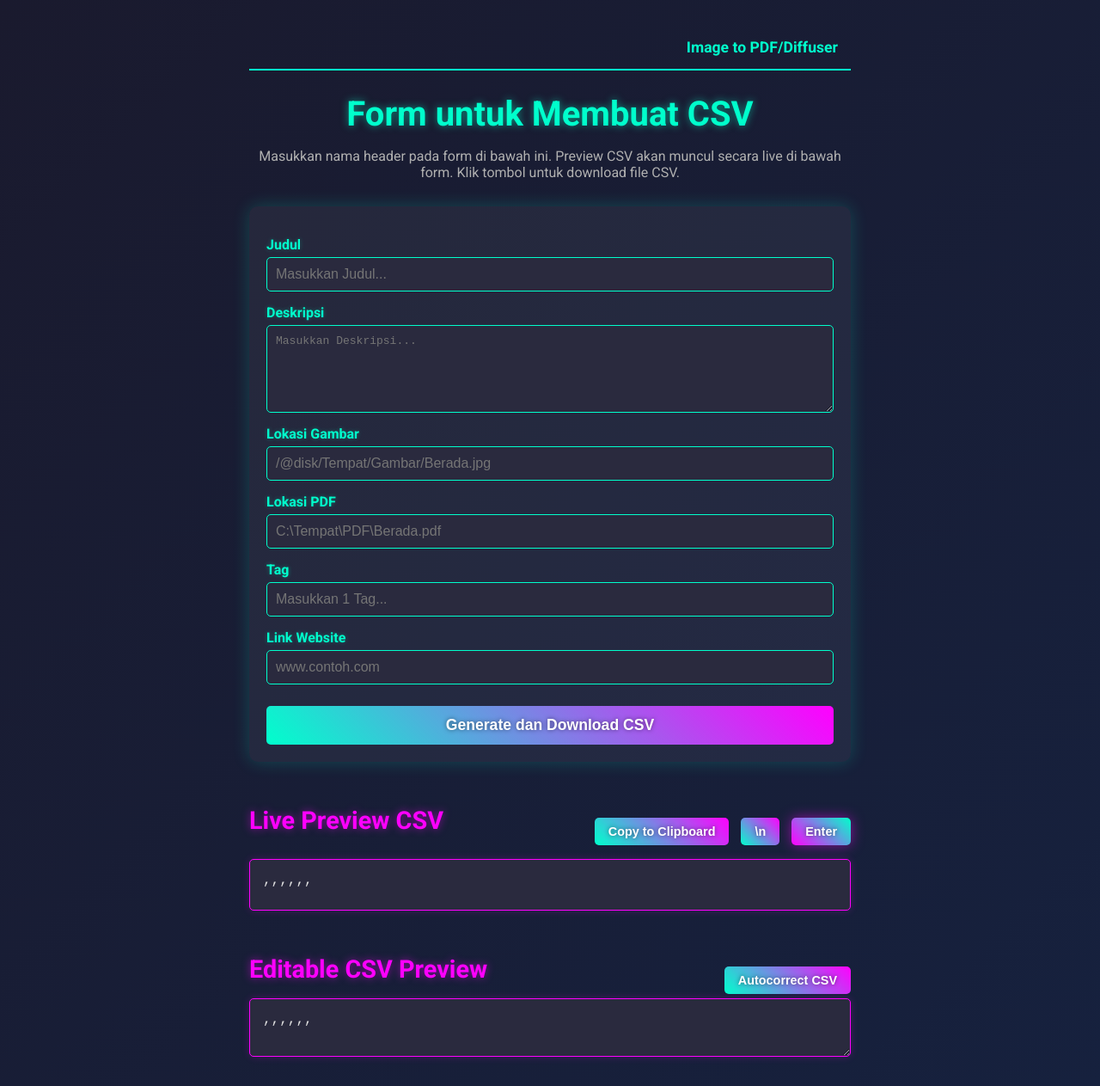
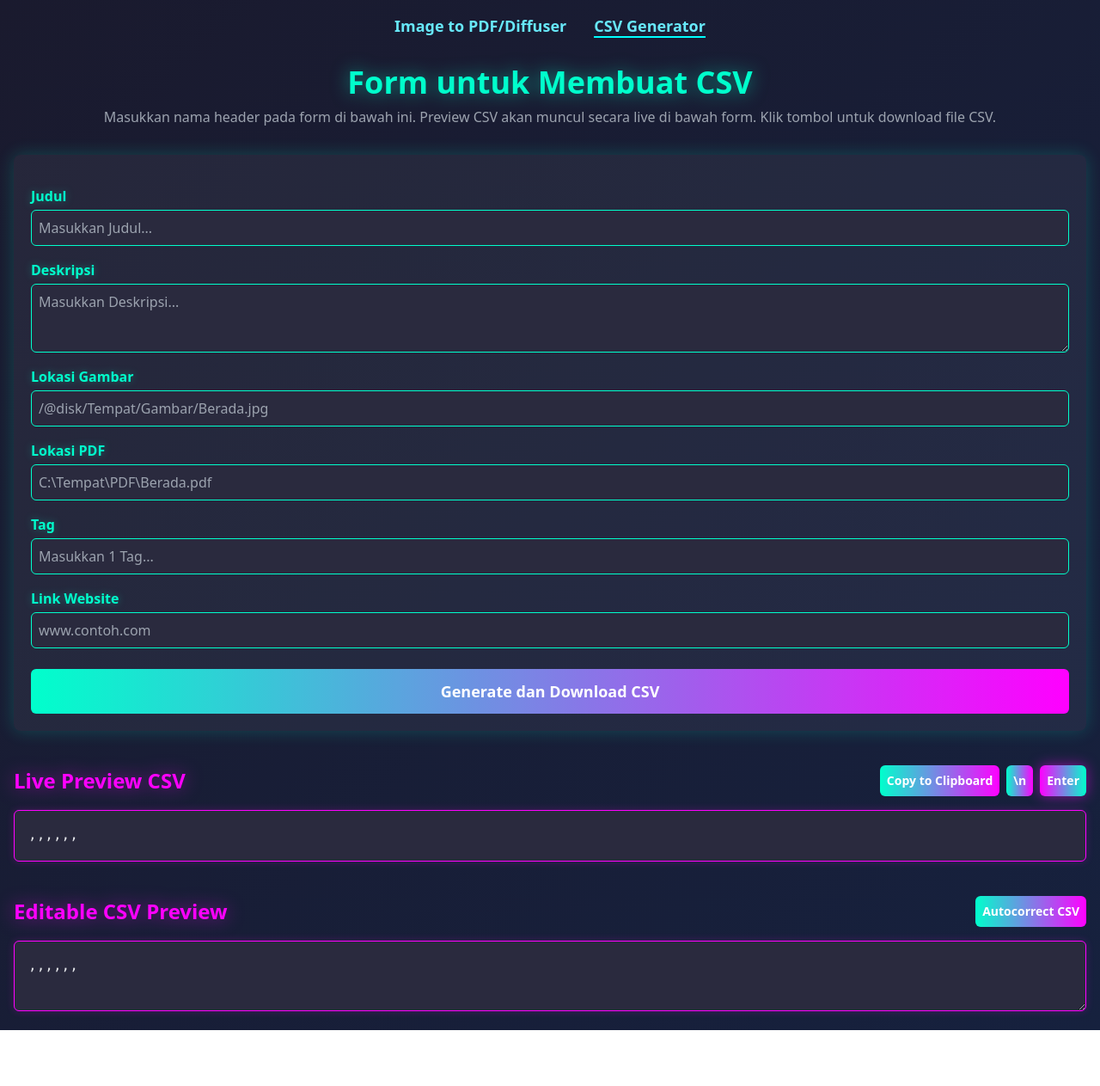
Before and after one commit to T2Zenno/CSV-Generator-DSE, a plain HTML site: page index.html in a window 1280 px wide. Shown: the whole page at 86% size. After the commit the page ends 1198 px from the top, so only its background shows below. Drawn offline with nearby package versions, Linux system fonts and the light colour scheme.

Commit message:
Update index.html

```diff
--- a/index.html
+++ b/index.html
@@ -4,188 +4,91 @@
     <meta charset="UTF-8">
     <meta name="viewport" content="width=device-width, initial-scale=1.0">
     <title>Form to CSV Generator</title>
+    <script src="https://cdn.tailwindcss.com"></script>
     <style>
-        body {
-            font-family: 'Roboto', sans-serif;
-            background: linear-gradient(135deg, #1a1a2e, #16213e);
-            color: #e0e0e0;
-            max-width: 700px;
-            margin: 0 auto;
-            padding: 30px;
-            min-height: 100vh;
+        .nav-link {
+            position: relative;
+            transition: color 0.3s;
         }
-        nav {
-            border-bottom: 2px solid #00ffcc;
-            padding: 15px;
-            margin-bottom: 20px;
-            display: flex;
-            justify-content: flex-end;
-            align-items: center;
+        .nav-link:hover {
+            color: #0ff;
         }
-        nav a {
-            color: #00ffcc;
-            text-decoration: none;
-            font-weight: bold;
-            font-size: 1.1em;
-            transition: color 0.3s ease;
+        .nav-link::after {
+            content: '';
+            position: absolute;
+            width: 0;
+            height: 2px;
+            bottom: -2px;
+            left: 0;
+            background-color: #0ff;
+            transition: width 0.3s;
         }
-        nav a:hover {
-            color: #ff00ff;
+        .nav-link:hover::after {
+            width: 100%;
         }
-        h1 {
-            color: #00ffcc;
-            text-shadow: 0 0 10px rgba(0, 255, 204, 0.5);
-            text-align: center;
-            font-size: 2.5em;
-            margin-bottom: 10px;
-        }
-        p {
-            color: #b0b0b0;
-            text-align: center;
-            margin-bottom: 30px;
-        }
-        form {
-            display: flex;
-            flex-direction: column;
-            background: rgba(255, 255, 255, 0.05);
-            padding: 20px;
-            border-radius: 10px;
-            box-shadow: 0 0 20px rgba(0, 255, 204, 0.2);
-        }
-        label {
-            margin-top: 15px;
-            color: #00ffcc;
-            font-weight: bold;
-            text-shadow: 0 0 5px rgba(0, 255, 204, 0.3);
-        }
-        input, textarea {
-            padding: 10px;
-            margin-top: 5px;
-            background: #2a2a3e;
-            border: 1px solid #00ffcc;
-            border-radius: 5px;
-            color: #ffffff;
-            font-size: 1em;
-            transition: all 0.3s ease;
-        }
-        input:focus, textarea:focus {
-            outline: none;
-            box-shadow: 0 0 10px rgba(0, 255, 204, 0.5);
-            border-color: #ff00ff;
-        }
-        textarea {
-            resize: vertical;
-            min-height: 80px;
-        }
-        button {
-            margin-top: 25px;
-            padding: 12px;
-            background: linear-gradient(45deg, #00ffcc, #ff00ff);
-            color: #ffffff;
-            border: none;
-            border-radius: 5px;
-            font-size: 1.1em;
-            font-weight: bold;
-            cursor: pointer;
-            transition: all 0.3s ease;
-            text-shadow: 0 0 5px rgba(0, 0, 0, 0.5);
-        }
-        button:hover {
-            background: linear-gradient(45deg, #ff00ff, #00ffcc);
-            box-shadow: 0 0 15px rgba(255, 0, 255, 0.5);
-            transform: translateY(-2px);
-        }
-        #preview-section, #editable-preview-section {
-            margin-top: 40px;
-        }
-        #preview-header, #editable-preview-header {
-            display: flex;
-            justify-content: space-between;
-            align-items: center;
-        }
-        #preview-section h2, #editable-preview-section h2 {
-            color: #ff00ff;
-            text-shadow: 0 0 10px rgba(255, 0, 255, 0.5);
-            font-size: 1.8em;
-            margin: 0;
-        }
-        #copyButton, #toNewlineButton, #toEnterButton, #autocorrectButton {
-            padding: 8px 16px;
-            font-size: 0.9em;
-            margin-left: 10px;
+        .nav-link.active::after {
+            width: 100%;
         }
         #toNewlineButton.active, #toEnterButton.active {
-            background: linear-gradient(45deg, #ff00ff, #00ffcc);
+            background-image: linear-gradient(to right, #ff00ff, #00ffcc);
             box-shadow: 0 0 15px rgba(255, 0, 255, 0.5);
         }
-        pre, textarea#editableCsvPreview {
-            background: #2a2a3e;
-            padding: 15px;
-            border: 1px solid #ff00ff;
-            border-radius: 5px;
-            color: #e0e0e0;
-            font-family: 'Courier New', monospace;
-            white-space: pre-wrap;
-            word-wrap: break-word;
-            box-shadow: 0 0 10px rgba(255, 0, 255, 0.2);
-            min-height: 60px;
-            height: auto;
-            overflow: auto;
-            width: 100%;
-            box-sizing: border-box;
-        }
     </style>
-    <link href="https://fonts.googleapis.com/css2?family=Roboto:wght@400;700&display=swap" rel="stylesheet">
 </head>
-<body>
-    <nav>
-        <a href="image-converter.html">Image to PDF/Diffuser</a>
+<body class="font-sans bg-gradient-to-br from-[#1a1a2e] to-[#16213e] text-gray-200 min-h-screen flex flex-col p-4">
+    <nav class="w-full mb-8">
+        <ul class="flex justify-center space-x-8">
+            <li><a href="image-converter.html" class="nav-link text-cyan-300 text-lg font-semibold">Image to PDF/Diffuser</a></li>
+            <li><a href="index.html" class="nav-link text-cyan-300 text-lg font-semibold active">CSV Generator</a></li>
+        </ul>
     </nav>
-    <h1>Form untuk Membuat CSV</h1>
-    <p>Masukkan nama header pada form di bawah ini. Preview CSV akan muncul secara live di bawah form. Klik tombol untuk download file CSV.</p>
+    <div class="w-full">
+        <h1 class="text-[#00ffcc] text-4xl text-center font-bold drop-shadow-[0_0_10px_rgba(0,255,204,0.5)] mb-2">Form untuk Membuat CSV</h1>
+        <p class="text-gray-400 text-center mb-8">Masukkan nama header pada form di bawah ini. Preview CSV akan muncul secara live di bawah form. Klik tombol untuk download file CSV.</p>
 
-    <form id="csvForm">
-        <label for="header1">Judul</label>
-        <input type="text" id="header1" name="header1" placeholder="Masukkan Judul..." required>
+        <form id="csvForm" class="flex flex-col bg-white/5 p-5 rounded-lg shadow-[0_0_20px_rgba(0,255,204,0.2)]">
+            <label for="header1" class="mt-4 text-[#00ffcc] font-bold drop-shadow-[0_0_5px_rgba(0,255,204,0.3)]">Judul</label>
+            <input type="text" id="header1" name="header1" placeholder="Masukkan Judul..." required class="p-2 mt-1 bg-[#2a2a3e] border border-[#00ffcc] rounded-md text-white text-base focus:outline-none focus:ring-2 focus:ring-[#ff00ff] focus:border-[#ff00ff] transition-all duration-300">
 
-        <label for="header2">Deskripsi</label>
-        <textarea id="header2" name="header2" placeholder="Masukkan Deskripsi..." required></textarea>
+            <label for="header2" class="mt-4 text-[#00ffcc] font-bold drop-shadow-[0_0_5px_rgba(0,255,204,0.3)]">Deskripsi</label>
+            <textarea id="header2" name="header2" placeholder="Masukkan Deskripsi..." required class="p-2 mt-1 bg-[#2a2a3e] border border-[#00ffcc] rounded-md text-white text-base focus:outline-none focus:ring-2 focus:ring-[#ff00ff] focus:border-[#ff00ff] transition-all duration-300 resize-y min-h-[80px]"></textarea>
 
-        <label for="header3">Lokasi Gambar</label>
-        <input type="text" id="header3" name="header3" placeholder="C:\Tempat\Gambar\Berada.jpg" required>
+            <label for="header3" class="mt-4 text-[#00ffcc] font-bold drop-shadow-[0_0_5px_rgba(0,255,204,0.3)]">Lokasi Gambar</label>
+            <input type="text" id="header3" name="header3" placeholder="C:\Tempat\Gambar\Berada.jpg" required class="p-2 mt-1 bg-[#2a2a3e] border border-[#00ffcc] rounded-md text-white text-base focus:outline-none focus:ring-2 focus:ring-[#ff00ff] focus:border-[#ff00ff] transition-all duration-300">
 
-        <label for="header4">Lokasi PDF</label>
-        <input type="text" id="header4" name="header4" placeholder="C:\Tempat\PDF\Berada.pdf" required>
+            <label for="header4" class="mt-4 text-[#00ffcc] font-bold drop-shadow-[0_0_5px_rgba(0,255,204,0.3)]">Lokasi PDF</label>
+            <input type="text" id="header4" name="header4" placeholder="C:\Tempat\PDF\Berada.pdf" required class="p-2 mt-1 bg-[#2a2a3e] border border-[#00ffcc] rounded-md text-white text-base focus:outline-none focus:ring-2 focus:ring-[#ff00ff] focus:border-[#ff00ff] transition-all duration-300">
 
-        <label for="header5">Tag</label>
-        <input type="text" id="header5" name="header5" placeholder="Masukkan 1 Tag..." required>
+            <label for="header5" class="mt-4 text-[#00ffcc] font-bold drop-shadow-[0_0_5px_rgba(0,255,204,0.3)]">Tag</label>
+            <input type="text" id="header5" name="header5" placeholder="Masukkan 1 Tag..." required class="p-2 mt-1 bg-[#2a2a3e] border border-[#00ffcc] rounded-md text-white text-base focus:outline-none focus:ring-2 focus:ring-[#ff00ff] focus:border-[#ff00ff] transition-all duration-300">
 
-        <label for="header6">Link Website</label>
-        <input type="text" id="header6" name="header6" placeholder="www.contoh.com" required>
+            <label for="header6" class="mt-4 text-[#00ffcc] font-bold drop-shadow-[0_0_5px_rgba(0,255,204,0.3)]">Link Website</label>
+            <input type="text" id="header6" name="header6" placeholder="www.contoh.com" required class="p-2 mt-1 bg-[#2a2a3e] border border-[#00ffcc] rounded-md text-white text-base focus:outline-none focus:ring-2 focus:ring-[#ff00ff] focus:border-[#ff00ff] transition-all duration-300">
 
-        <button type="button" onclick="generateCSV()">Generate dan Download CSV</button>
-    </form>
+            <button type="button" onclick="generateCSV()" class="mt-6 p-3 bg-gradient-to-r from-[#00ffcc] to-[#ff00ff] text-white rounded-md font-bold text-lg hover:bg-gradient-to-r hover:from-[#ff00ff] hover:to-[#00ffcc] hover:shadow-[0_0_15px_rgba(255,0,255,0.5)] hover:-translate-y-0.5 transition-all duration-300">Generate dan Download CSV</button>
+        </form>
 
-    <div id="preview-section">
-        <div id="preview-header">
-            <h2>Live Preview CSV</h2>
-            <div>
-                <button id="copyButton" type="button" onclick="copyCSV()">Copy to Clipboard</button>
-                <button id="toNewlineButton" type="button" onclick="convertToNewline()">\n</button>
-                <button id="toEnterButton" type="button" onclick="convertToEnter()">Enter</button>
+        <div id="preview-section" class="mt-10">
+            <div id="preview-header" class="flex justify-between items-center">
+                <h2 class="text-[#ff00ff] text-2xl font-bold drop-shadow-[0_0_10px_rgba(255,0,255,0.5)]">Live Preview CSV</h2>
+                <div class="flex gap-2">
+                    <button id="copyButton" type="button" onclick="copyCSV()" class="p-2 bg-gradient-to-r from-[#00ffcc] to-[#ff00ff] text-white rounded-md font-bold text-sm hover:bg-gradient-to-r hover:from-[#ff00ff] hover:to-[#00ffcc] hover:shadow-[0_0_15px_rgba(255,0,255,0.5)] transition-all duration-300">Copy to Clipboard</button>
+                    <button id="toNewlineButton" type="button" onclick="convertToNewline()" class="p-2 bg-gradient-to-r from-[#00ffcc] to-[#ff00ff] text-white rounded-md font-bold text-sm hover:bg-gradient-to-r hover:from-[#ff00ff] hover:to-[#00ffcc] hover:shadow-[0_0_15px_rgba(255,0,255,0.5)] transition-all duration-300">\n</button>
+                    <button id="toEnterButton" type="button" onclick="convertToEnter()" class="p-2 bg-gradient-to-r from-[#00ffcc] to-[#ff00ff] text-white rounded-md font-bold text-sm hover:bg-gradient-to-r hover:from-[#ff00ff] hover:to-[#00ffcc] hover:shadow-[0_0_15px_rgba(255,0,255,0.5)] transition-all duration-300">Enter</button>
+                </div>
             </div>
+            <pre id="csvPreview" class="mt-4 bg-[#2a2a3e] p-4 border border-[#ff00ff] rounded-md text-gray-200 font-mono whitespace-pre-wrap break-words shadow-[0_0_10px_rgba(255,0,255,0.2)] min-h-[60px] overflow-auto w-full box-border">(isi akan muncul saat Anda mengisi form)</pre>
         </div>
-        <pre id="csvPreview">(isi akan muncul saat Anda mengisi form)</pre>
-    </div>
 
-    <div id="editable-preview-section">
-        <div id="editable-preview-header">
-            <h2>Editable CSV Preview</h2>
-            <div>
-                <button id="autocorrectButton" type="button" onclick="autocorrectCSV()">Autocorrect CSV</button>
+        <div id="editable-preview-section" class="mt-10">
+            <div id="editable-preview-header" class="flex justify-between items-center">
+                <h2 class="text-[#ff00ff] text-2xl font-bold drop-shadow-[0_0_10px_rgba(255,0,255,0.5)]">Editable CSV Preview</h2>
+                <div>
+                    <button id="autocorrectButton" type="button" onclick="autocorrectCSV()" class="p-2 bg-gradient-to-r from-[#00ffcc] to-[#ff00ff] text-white rounded-md font-bold text-sm hover:bg-gradient-to-r hover:from-[#ff00ff] hover:to-[#00ffcc] hover:shadow-[0_0_15px_rgba(255,0,255,0.5)] transition-all duration-300">Autocorrect CSV</button>
+                </div>
             </div>
+            <textarea id="editableCsvPreview" placeholder="(isi akan muncul saat Anda mengisi form atau edit di sini)" class="mt-4 bg-[#2a2a3e] p-4 border border-[#ff00ff] rounded-md text-gray-200 font-mono whitespace-pre-wrap break-words shadow-[0_0_10px_rgba(255,0,255,0.2)] min-h-[60px] overflow-auto w-full box-border"></textarea>
         </div>
-        <textarea id="editableCsvPreview" placeholder="(isi akan muncul saat Anda mengisi form atau edit di sini)"></textarea>
     </div>
 
     <script>
```
